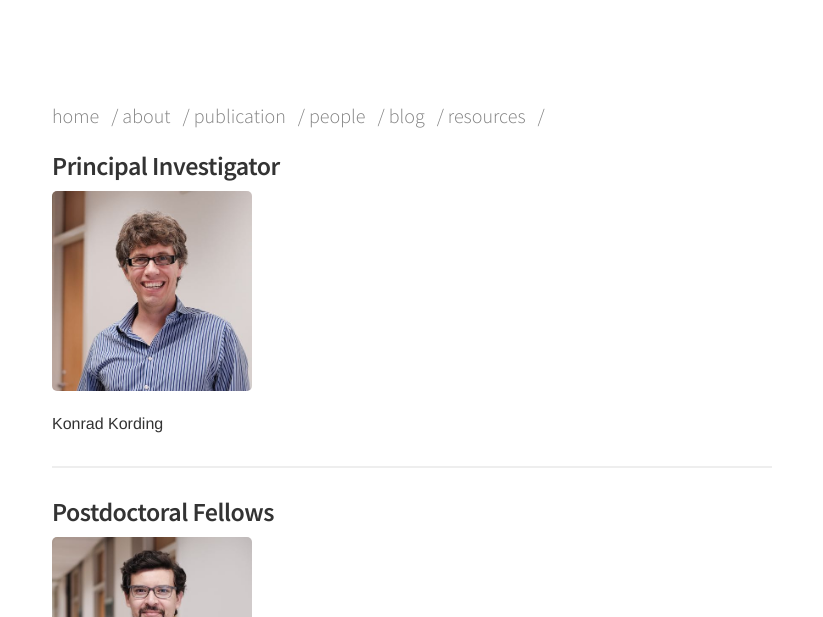
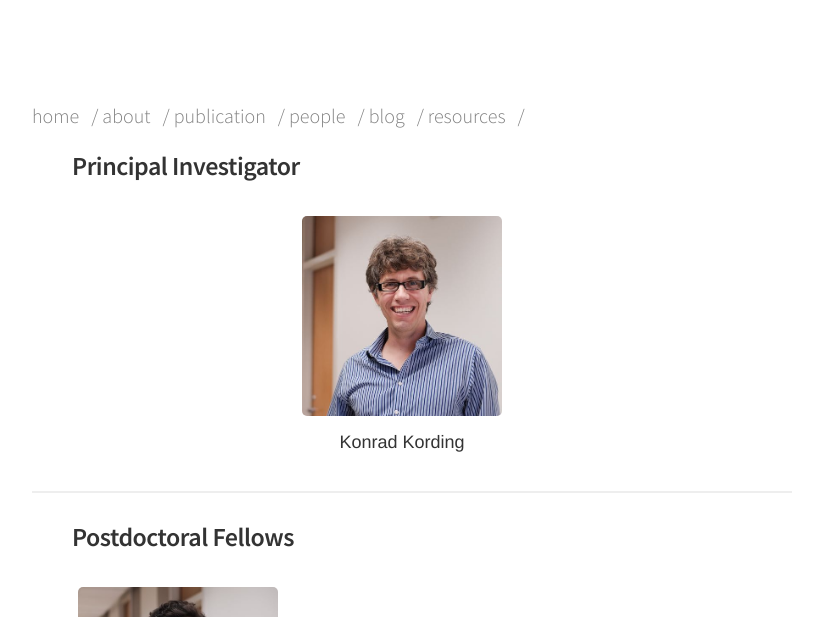
Before and after one commit to KordingLab/KordingLab.github.io, a Jekyll site: the page built from people.md, in a window 1280 px wide. Shown: the top 617 px of the page, without its empty margins (228-1051 px from the left). Built offline with Jekyll 4.4.1, drawn with Linux system fonts in a browser that asks for light colours; nearby versions of some CDN libraries; comment, search, counter and statistics services are not loaded; grey boxes are pictures that could not be loaded.

Commit message:
changed look of people page, increased width of the site by 2rem

```diff
--- a/people.md
+++ b/people.md
@@ -8,17 +8,19 @@ permalink: /people/
 
 {% for item in people_array %}
 
+<div class="pos_header">
 {% if item == 'postdoc' %}
-### Postdoctoral Fellows
+<h3>Postdoctoral Fellows</h3>
  {% elsif item == 'pi' %}
-### Principal Investigator
+<h3>Principal Investigator</h3>
  {% elsif item == 'gradstudent' %}
-### Graduate Students
+<h3>Graduate Students</h3>
  {% elsif item == 'visiting' %}
-### Visiting Scholars
+<h3>Visiting Scholars</h3>
  {% elsif item == 'others' %}
-### Honorary Members
+<h3>Honorary Members</h3>
 {% endif %}
+</div>
 
 <div class="content list">
   {% for profile in people_sorted %}
@@ -30,7 +32,7 @@ permalink: /people/
         {% else %}
         <a href="{{ site.baseurl }}{{ profile.url }}"><img width="200" src="http://evansheline.com/wp-content/uploads/2011/02/facebook-Storm-Trooper.jpg"></a>
         {% endif %}
-        <a href="{{ site.baseurl }}{{ profile.url }}">{{ profile.name }}</a>
+        <a class="name" href="{{ site.baseurl }}{{ profile.url }}">{{ profile.name }}</a>
       </p>
     </div>
     {% endif %}
--- a/style.scss
+++ b/style.scss
@@ -275,12 +275,12 @@ tbody tr:nth-child(odd) th {
 }
 
 .container {
-  max-width: 38rem;
+  max-width: 40rem;
   padding: 2rem 1.5rem;
   margin-left:  auto;
   margin-right: auto;
 
-  @media (min-width: 38rem){
+  @media (min-width: 40rem){
     padding: 5rem 1rem;
   }
 }
@@ -450,3 +450,32 @@ tbody tr:nth-child(odd) th {
 .highlight .vg { color: #008080 } /* Name.Variable.Global */
 .highlight .vi { color: #008080 } /* Name.Variable.Instance */
 .highlight .il { color: #009999 } /* Literal.Number.Integer.Long */
+
+// customization
+.pos_header {
+  margin-left: 2rem;
+}
+
+.content .list {
+  margin: auto;
+  text-align: center;
+  margin-top: 0.75em;
+}
+
+.list-item {
+  display: inline-block;
+  padding-right: 1em;
+}
+
+.list-post-title img {
+  margin-bottom: 0.75em;
+  margin-top: 1.25em;
+}
+
+.list-post-title .name {
+  font-size: 18px;
+}
+
+.list-post-title .name:hover {
+  color: #c42929;
+}
```
